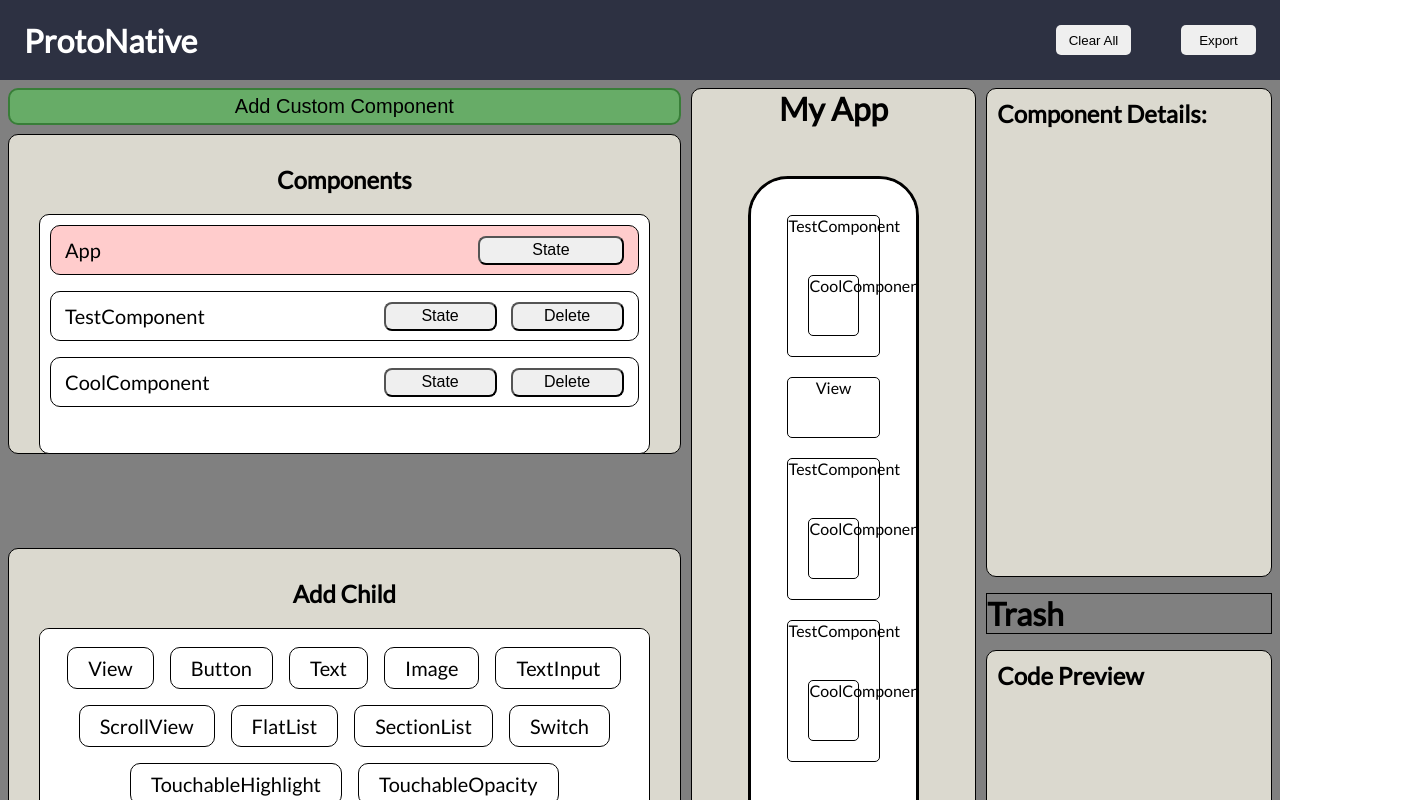
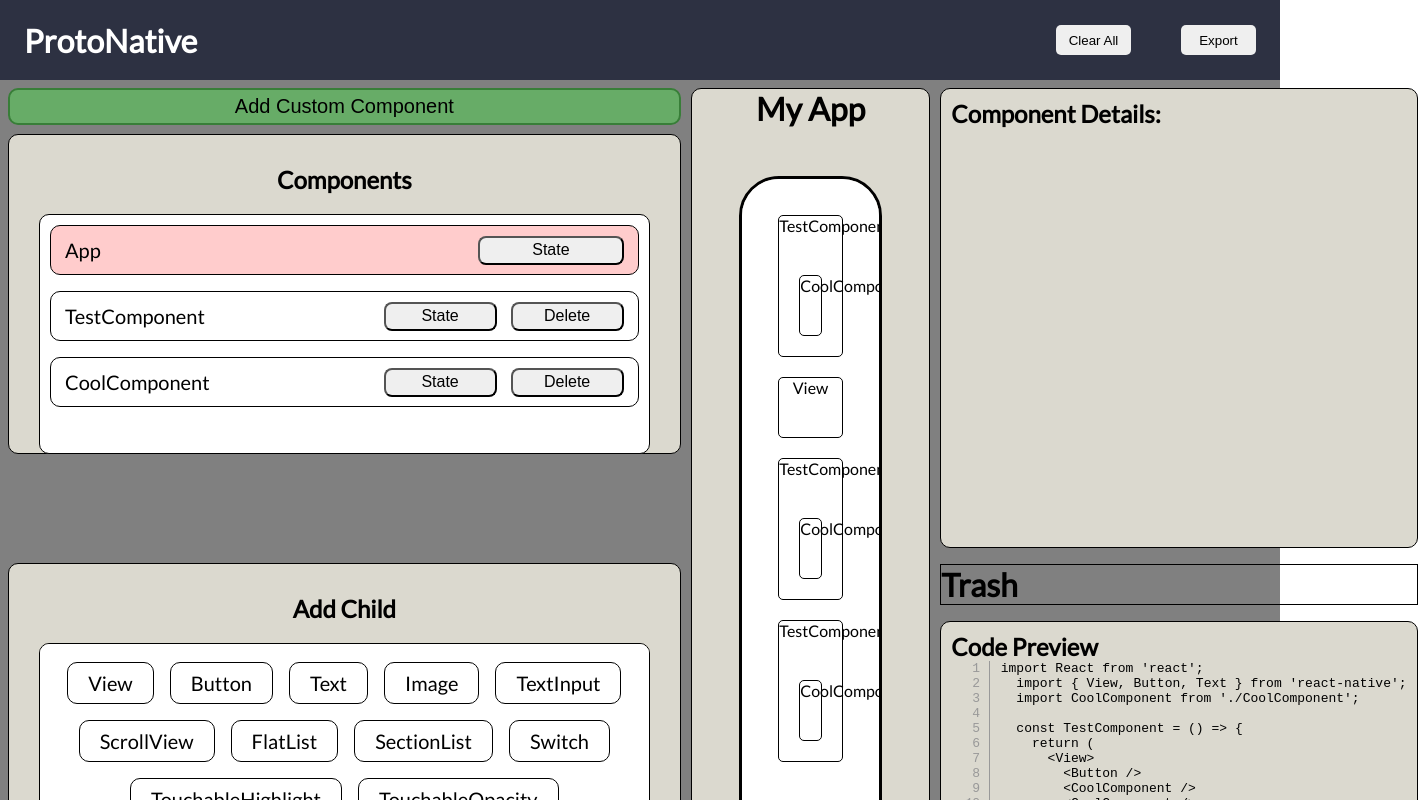
Before and after one commit to oslabs-beta/ProtoNative, a React app: page / in a window 1280 px wide. Shown: the top 800 px of the page, 1418 px wide, since content can reach past the window. Built offline with nearby package versions, Linux system fonts and the light colour scheme; a small style sheet from the web is missing.

Commit message:
Add CodeBlock parsed code styling using prism

```diff
--- a/src/components/right/CodeBlock.tsx
+++ b/src/components/right/CodeBlock.tsx
@@ -1,13 +1,77 @@
-import React from 'react';
+import React, { useState, useContext, useEffect } from 'react';
+import AppContext from '../../context/AppContext';
+import Prism from "prismjs";
+import "prismjs/components/prism-jsx.min";
+import "prismjs/plugins/line-numbers/prism-line-numbers.css";
+import "prismjs/plugins/line-numbers/prism-line-numbers.min.js";
+import "prism-themes/themes/prism-shades-of-purple.css";
+import "prismjs/plugins/match-braces/prism-match-braces.min";
+import "prismjs/plugins/match-braces/prism-match-braces.css";
+// import parser from '../../parser/parser';
 
 const CodeBlock = (): JSX.Element => {
+  const { currentComponent } = useContext(AppContext);
+  const [code, setCode] = useState(`import React from 'react';
+  import { View, Button, Text } from 'react-native';
+  import CoolComponent from './CoolComponent';
+
+  const TestComponent = () => {
+    return (
+      <View>
+        <Button />
+        <CoolComponent />
+        <CoolComponent />
+        <Text>
+        </Text>
+        <View>
+          <Button />
+          <CoolComponent />
+        </View>
+        <CoolComponent />
+      </View>
+    );
+  };
+
+  export default TestComponent;`);
+
+  useEffect(() => {
+    // const code = parser(currentComponent);
+    // setCode(code);
+    Prism.highlightAll(null, () => {
+      // find all custom elements and add a different class so they can be a different color
+      const consoleKeyword = document.querySelectorAll('.class-name');
+      consoleKeyword.forEach((keyword) => {
+        if (keyword.textContent !== 'View'
+          && keyword.textContent !== 'Button'
+          && keyword.textContent !== 'Text'
+          && keyword.textContent !== 'Image'
+          && keyword.textContent !== 'TextInput'
+          && keyword.textContent !== 'ScrollView'
+          && keyword.textContent !== 'FlatList'
+          && keyword.textContent !== 'SectionList'
+          && keyword.textContent !== 'Switch'
+          && keyword.textContent !== 'TouchableHighlight'
+          && keyword.textContent !== 'TouchableOpacity'
+          && keyword.textContent !== 'StatusBar'
+          && keyword.textContent !== 'ActivityIndicator') {
+          keyword.classList.remove('class-name');
+          keyword.classList.add('custom-element');
+        }
+      });
+    });
+  }, [currentComponent]);
+
   return (
-    <div id='code-block-container'>
-      <h2>Code Preview</h2>
-      <div id='code-preview-container'>
-
+    <>
+      <div id='code-block-container'>
+        <h2>Code Preview</h2>
+        <div id='code-preview-container'>
+          <pre className="line-numbers">
+            <code className={'language-jsx match-braces'}>{code}</code>
+          </pre>
+        </div>
       </div>
-    </div>
+    </>
   )
 }
 
--- a/src/styles/codeBlock.scss
+++ b/src/styles/codeBlock.scss
@@ -5,3 +5,7 @@
   background-color: $container-background;
   padding: 10px;
 }
+
+.custom-element {
+  color: #f240f8;
+}
--- a/src/styles/main.scss
+++ b/src/styles/main.scss
@@ -12,7 +12,6 @@ body {
   display: flex;
   flex-direction: column;
   font-family: $main-font;
-  overflow-y: hidden;
 }
 
 
--- a/webpack.config.js
+++ b/webpack.config.js
@@ -48,7 +48,7 @@ module.exports = [
         },
         {
           test: /.(css|scss)$/,
-          exclude: /node_modules/,
+          exclude: /node_modules\/(?!(prism-themes|prismjs)\/).*/,
           use: ['style-loader', 'css-loader', 'sass-loader'],
         },
       ],
```
Also changed, not shown: package.json (+7 -4 lines).
